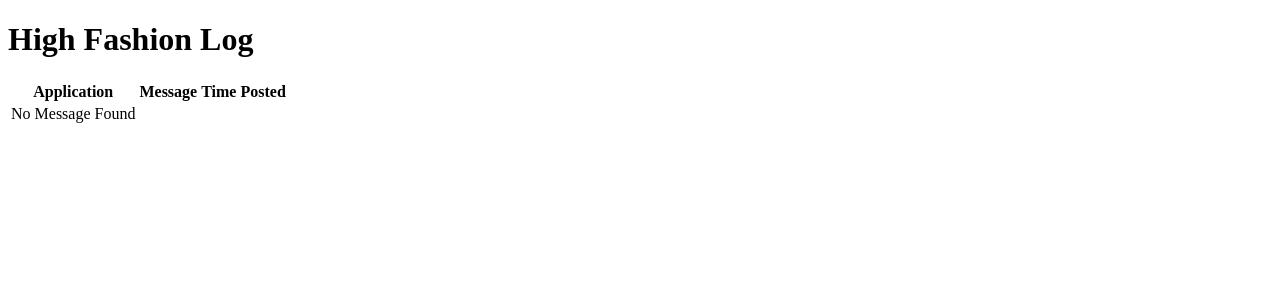
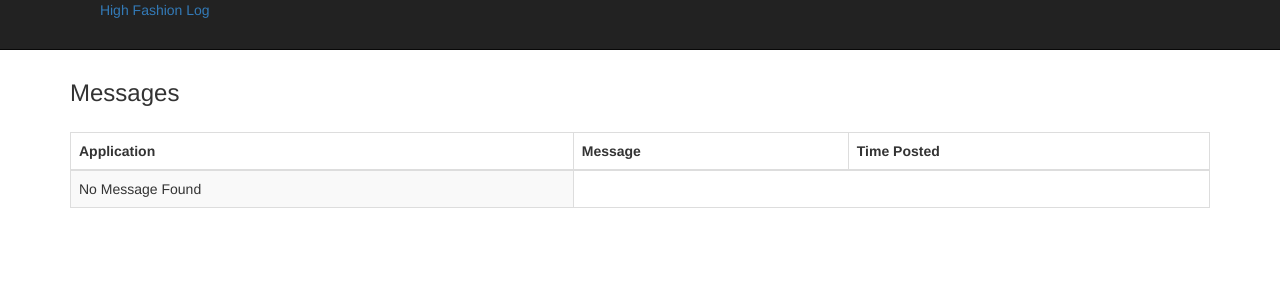
Before and after one commit to joefearnley/highfashion, a Flask app: page / in a window 1280 px wide. Shown: the top 300 px of the page. Run offline with Flask 2, Linux system fonts and the light colour scheme; data that the repository does not hold is empty; some libraries are stand-ins or nearby versions.

Commit message:
Adding order by to initial message fetch in UI

```diff
--- a/highfashion/templates/layout.html
+++ b/highfashion/templates/layout.html
@@ -1,10 +1,37 @@
-<!doctype html>
-<head>
-<title>High Fashion Log</title>
-</head>
-<html>
-<div class=content>
-    <h1>High Fashion Log</h1>
-    {% block body %}{% endblock %}
-  </div>
+<!DOCTYPE html>
+<html lang="en">
+  <head>
+    <title>High Fashion Log</title>
+    <link href="{{ url_for('static', filename='css/bootstrap.min.css') }}" rel="stylesheet">
+    <style>
+      body { padding-top: 60px; }
+    </style>
+  </head>
+  <body>
+    <div class="navbar navbar-inverse navbar-fixed-top">
+      <div class="navbar-inner">
+        <div class="container">
+          <a class="btn btn-navbar" data-toggle="collapse" data-target=".nav-collapse">
+            <span class="icon-bar"></span>
+            <span class="icon-bar"></span>
+            <span class="icon-bar"></span>
+          </a>
+          <a class="brand" href="#">High Fashion Log</a>
+          <div class="nav-collapse collapse">
+            <ul class="nav">
+              <li class="active"><a href="#">Home</a></li>
+              <li><a href="#about">About</a></li>
+              <li><a href="#contact">Contact</a></li>
+            </ul>
+          </div>
+        </div>
+      </div>
+    </div>
+
+    <div class="container">
+      <h3>Messages</h3>
+      {% block body %}{% endblock %}
+    </div>
+  <script src="{{ url_for('static', filename='js/bootstrap.min.js') }}"></script>
+  </body>
 </html>
--- a/highfashion/views.py
+++ b/highfashion/views.py
@@ -9,7 +9,7 @@ def index():
     # TODO:
     # use sqlalchemy to create database and tables.....
     #
-    messages = Message.query.all()
+    messages = Message.query.order_by(Message.id.desc())
     return render_template('show_messages.html', messages=messages)
 
 @app.route('/log', methods=['POST'])
```
